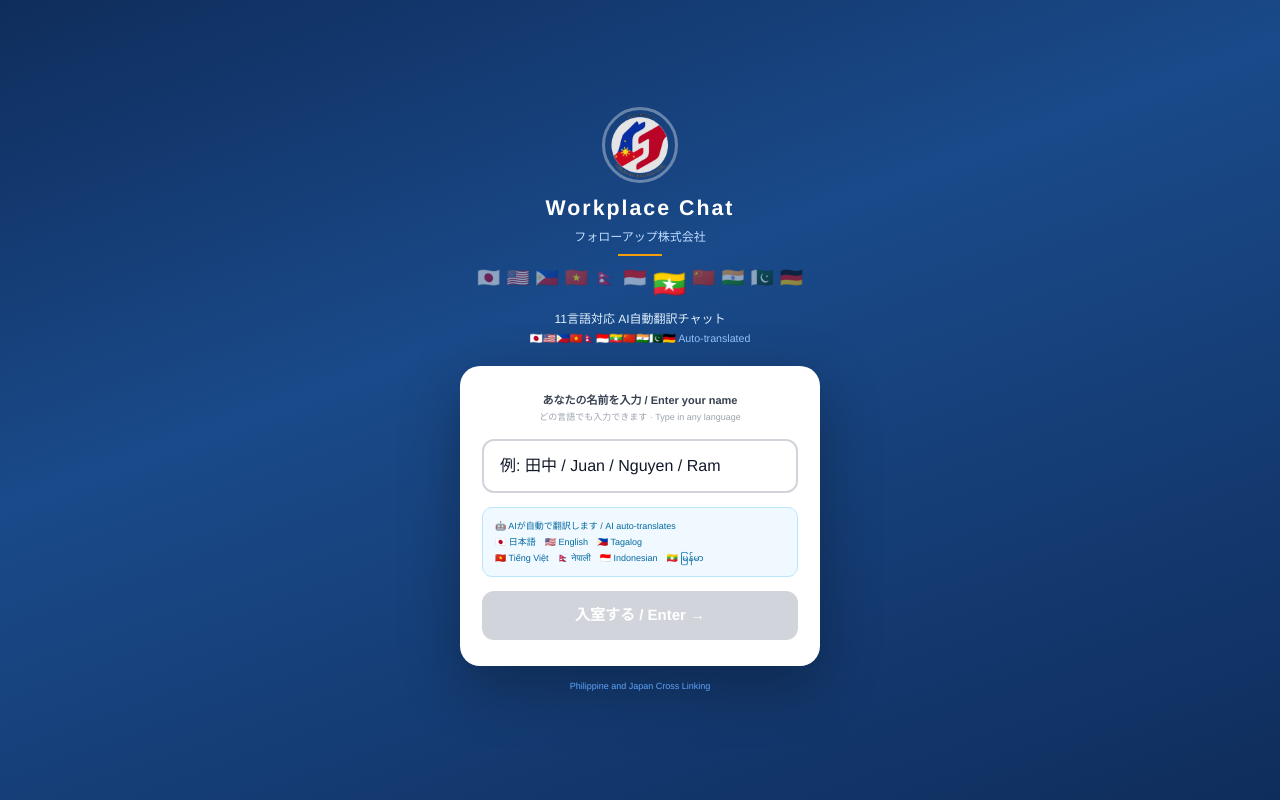
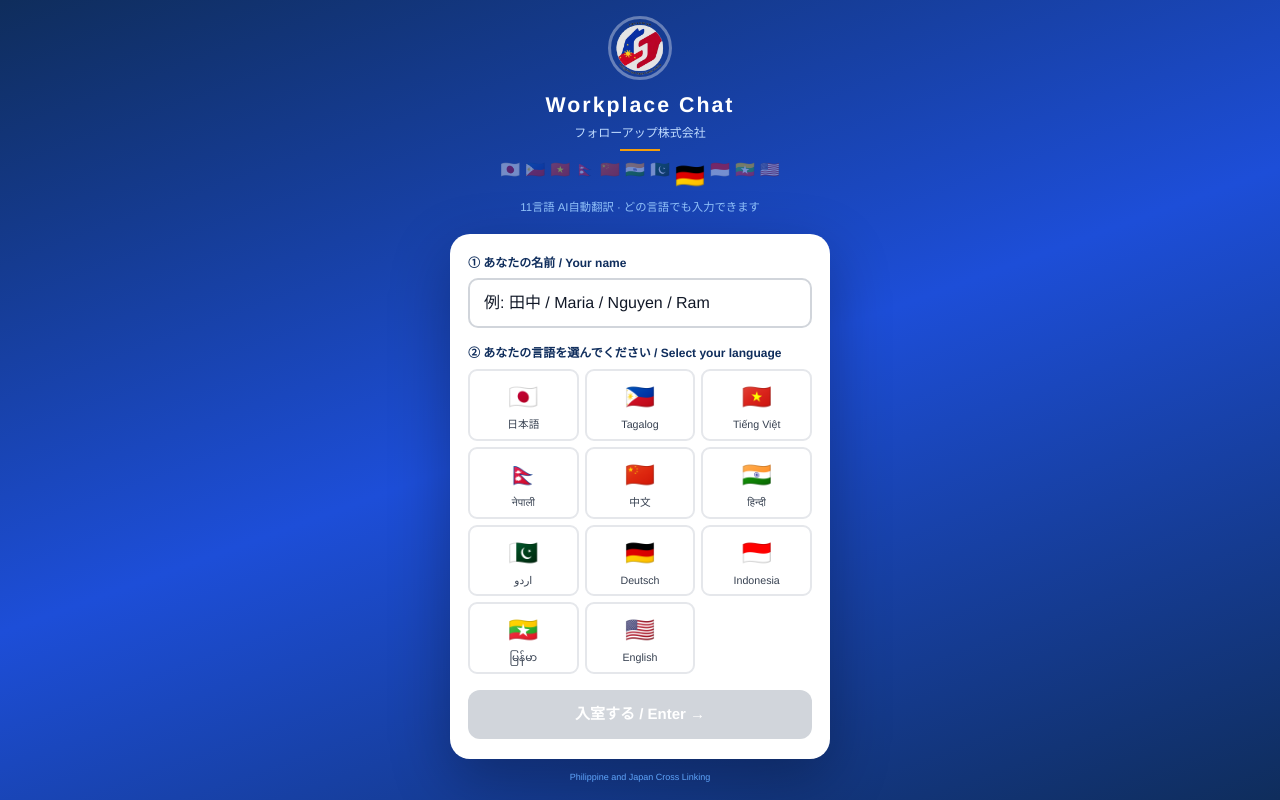
Before and after one commit to followup-anhome/workplace-chat, a Next.js app: page / in a window 1280 px wide. Built offline with nearby package versions, Linux system fonts and the light colour scheme; no server answers.

Commit message:
feat: personal language selection for demo version - 11 languages, each user sees own language

```diff
--- a/app/page.tsx
+++ b/app/page.tsx
@@ -1,41 +1,19 @@
 "use client";
-/* eslint-disable react-hooks/exhaustive-deps */
-import { useEffect, useState } from "react";
+import { useState } from "react";
+import NameSetup from "@/components/NameSetup";
+import RoomSelect from "@/components/RoomSelect";
 import Chat from "@/components/Chat";
-import RoomSelect from "@/components/RoomSelect";
-import NameSetup from "@/components/NameSetup";
-
-type Step = "loading" | "name" | "room" | "chat";
 
 export default function Home() {
-  const [step, setStep] = useState<Step>("loading");
-  const [name, setName] = useState("");
-  const [role, setRole] = useState<"jp" | "en">("jp");
-  const [room, setRoom] = useState("");
+  const [name, setName]     = useState("");
+  const [langCode, setLang] = useState("");
+  const [room, setRoom]     = useState("");
 
-  // eslint-disable-next-line react-hooks/rules-of-hooks
-  useEffect(() => {
-    const savedName = localStorage.getItem("wc_name") ?? "";
-    const savedRole = (localStorage.getItem("wc_role") ?? "jp") as "jp" | "en";
-    setName(savedName);
-    setRole(savedRole);
-    setStep(savedName ? "room" : "name");
-  // eslint-disable-next-line react-hooks/set-state-in-effect
-  }, []); // eslint-disable-line react-hooks/set-state-in-effect
-
-  if (step === "loading") return null;
-
-  if (step === "name") return (
-    <NameSetup onDone={(n, r) => {
-      localStorage.setItem("wc_name", n);
-      localStorage.setItem("wc_role", r);
-      setName(n); setRole(r); setStep("room");
-    }} />
-  );
-
-  if (step === "room") return (
-    <RoomSelect name={name} onSelect={(r) => { setRoom(r); setStep("chat"); }} />
-  );
-
-  return <Chat name={name} role={role} room={room} onBack={() => setStep("room")} />;
+  if (!name || !langCode) {
+    return <NameSetup onDone={(n, l) => { setName(n); setLang(l); }} />;
+  }
+  if (!room) {
+    return <RoomSelect name={name} langCode={langCode} onSelect={setRoom} />;
+  }
+  return <Chat name={name} langCode={langCode} room={room} onBack={() => setRoom("")} />;
 }
--- a/components/Chat.tsx
+++ b/components/Chat.tsx
@@ -1,6 +1,7 @@
 "use client";
 import { useEffect, useRef, useState } from "react";
 import { createClient } from "@supabase/supabase-js";
+import { LANGUAGES } from "./NameSetup";
 
 const supabase = createClient(
   process.env.NEXT_PUBLIC_SUPABASE_URL!,
@@ -10,13 +11,11 @@
 type Message = {
   id: string;
   sender: string;
-  role: "jp" | "en";
+  lang_code: string;
   original: string;
   translation: string;
   created_at: string;
 };
-
-type Translations = { ja?: string; en?: string; detected?: string };
 
 const ROOM_LABELS: Record<string, string> = {
   "genba-a":   "🏗️ 現場A / Site A",
@@ -25,51 +24,41 @@
   "kaigo":     "🤝 介護 / Care",
   "factory":   "🏭 工場 / Factory",
   "jimu":      "🏢 事務所 / Office",
-  "demo-room": "🌐 DEMOルーム / Demo Room",
+  "demo-room": "🌐 DEMOルーム",
 };
 
-// 言語検出フラグ
-const LANG_FLAG: Record<string, string> = {
-  "Japanese": "🇯🇵", "English": "🇺🇸",
-  "Tagalog": "🇵🇭", "Filipino": "🇵🇭", "Taglish": "🇵🇭",
-  "Vietnamese": "🇻🇳", "Nepali": "🇳🇵",
-  "Indonesian": "🇮🇩", "Burmese": "🇲🇲", "Myanmar": "🇲🇲",
-};
-
-export default function Chat({ name, role, room, onBack }: {
-  name: string; role: "jp" | "en"; room: string; onBack: () => void;
+export default function Chat({ name, langCode, room, onBack }: {
+  name: string; langCode: string; room: string; onBack: () => void;
 }) {
   const [messages, setMessages] = useState<Message[]>([]);
-  const [input, setInput] = useState("");
-  const [sending, setSending] = useState(false);
-  const [online, setOnline] = useState(0);
-  const bottomRef = useRef<HTMLDivElement>(null);
+  const [input, setInput]       = useState("");
+  const [sending, setSending]   = useState(false);
+  const [online, setOnline]     = useState(0);
+  const bottomRef   = useRef<HTMLDivElement>(null);
   const textareaRef = useRef<HTMLTextAreaElement>(null);
+  const myLang = LANGUAGES.find(l => l.code === langCode);
 
   useEffect(() => {
     supabase.from("messages").select("*").eq("room", room)
-      .order("created_at", { ascending: true }).limit(50)
+      .order("created_at", { ascending: true }).limit(60)
       .then(({ data }) => { if (data) setMessages(data as Message[]); });
 
     const channel = supabase.channel(`room:${room}`)
       .on("postgres_changes", { event: "INSERT", schema: "public", table: "messages", filter: `room=eq.${room}` },
-        (payload) => {
-          setMessages(prev => {
-            if (prev.find(m => m.id === payload.new.id)) return prev;
-            return [...prev, payload.new as Message];
-          });
-        })
+        payload => setMessages(prev =>
+          prev.find(m => m.id === payload.new.id) ? prev : [...prev, payload.new as Message]
+        ))
       .on("postgres_changes", { event: "DELETE", schema: "public", table: "messages", filter: `room=eq.${room}` },
-        (payload) => setMessages(prev => prev.filter(m => m.id !== payload.old.id)))
+        payload => setMessages(prev => prev.filter(m => m.id !== payload.old.id)))
       .on("presence", { event: "sync" }, () => {
         setOnline(Object.keys(channel.presenceState()).length);
       })
-      .subscribe(async (status) => {
-        if (status === "SUBSCRIBED") await channel.track({ name, role });
+      .subscribe(async status => {
+        if (status === "SUBSCRIBED") await channel.track({ name, langCode });
       });
 
     return () => { supabase.removeChannel(channel); };
-  }, [room, name, role]);
+  }, [room, name, langCode]);
 
   useEffect(() => {
     bottomRef.current?.scrollIntoView({ behavior: "smooth" });
@@ -78,8 +67,7 @@
   const send = async () => {
     const text = input.trim();
     if (!text || sending) return;
-    setInput("");
-    setSending(true);
+    setInput(""); setSending(true);
     if (textareaRef.current) textareaRef.current.style.height = "auto";
 
     try {
@@ -89,36 +77,37 @@
         body: JSON.stringify({ text }),
       });
       const data = await res.json();
-      const translationStr = data.translations
-        ? JSON.stringify(data.translations)
-        : data.translated || "";
       await supabase.from("messages").insert({
-        room, sender: name, role,
+        room, sender: name,
+        lang_code: langCode,
+        role: "en",
         original: text,
-        translation: translationStr,
+        translation: data.translations ? JSON.stringify(data.translations) : "{}",
       });
     } catch (e) { console.error(e); }
     setSending(false);
-  };
-
-  const deleteMessage = async (id: string) => {
-    await supabase.from("messages").delete().eq("id", id);
-    setMessages(prev => prev.filter(m => m.id !== id));
   };
 
   const handleKey = (e: React.KeyboardEvent) => {
     if (e.key === "Enter" && !e.shiftKey) { e.preventDefault(); send(); }
   };
 
-  const parseTranslations = (msg: Message): Translations => {
-    try { return JSON.parse(msg.translation) as Translations; }
-    catch { return {}; }
+  const getMyTranslation = (msg: Message): string => {
+    try {
+      const t = JSON.parse(msg.translation);
+      if (msg.lang_code === langCode) return "";
+      return t[langCode] || t["en"] || "";
+    } catch { return ""; }
   };
 
-  const getFlag = (msg: Message) => {
-    const t = parseTranslations(msg);
-    if (t.detected && LANG_FLAG[t.detected]) return LANG_FLAG[t.detected];
-    return "💬";
+  const getSenderInfo = (msg: Message) => {
+    const l = LANGUAGES.find(l => l.code === msg.lang_code);
+    return { flag: l?.flag || "💬", label: l?.label || "" };
+  };
+
+  const deleteMessage = async (id: string) => {
+    await supabase.from("messages").delete().eq("id", id);
+    setMessages(prev => prev.filter(m => m.id !== id));
   };
 
   return (
@@ -132,13 +121,12 @@
             {ROOM_LABELS[room] || `🏷️ ${room}`}
           </div>
           <div style={{ color: "#bfdbfe", fontSize: "10px" }}>
-            {name}
-            {online > 0 && <span style={{ marginLeft: "7px", color: "#86efac" }}>● {online}人オンライン</span>}
+            {myLang?.flag} {name}（{myLang?.label}）
+            {online > 0 && <span style={{ marginLeft: "7px", color: "#86efac" }}>● {online}人</span>}
           </div>
         </div>
-        {/* 7言語バッジ */}
-        <div style={{ fontSize: "10px", background: "rgba(255,255,255,0.12)", borderRadius: "8px", padding: "3px 8px", color: "#bfdbfe", whiteSpace: "nowrap" }}>
-          🇯🇵🇺🇸🇵🇭🇻🇳🇳🇵🇮🇩🇲🇲🇨🇳🇮🇳🇵🇰🇩🇪
+        <div style={{ fontSize: "9px", background: "rgba(255,255,255,0.12)", borderRadius: "7px", padding: "3px 8px", color: "#bfdbfe", whiteSpace: "nowrap" }}>
+          {myLang?.flag} で表示中
         </div>
       </div>
 
@@ -146,28 +134,28 @@
       <div style={{ flex: 1, overflowY: "auto", padding: "12px", display: "flex", flexDirection: "column", gap: "12px" }}>
         {messages.length === 0 && (
           <div style={{ textAlign: "center", color: "#9ca3af", fontSize: "12px", marginTop: "30px" }}>
-            <div style={{ fontSize: "28px", marginBottom: "6px" }}>💬</div>
-            <p>どの言語でもメッセージを送れます</p>
-            <p style={{ fontSize: "10px", marginTop: "3px", lineHeight: "1.8" }}>
-              🇯🇵 日本語 · 🇺🇸 English · 🇵🇭 Tagalog<br/>
-              🇻🇳 Việt · 🇳🇵 नेपाली · 🇮🇩 Indonesia · 🇲🇲 မြန်မာ
+            <div style={{ fontSize: "28px", marginBottom: "8px" }}>💬</div>
+            <p>あなたの言語でメッセージを送れます</p>
+            <p style={{ fontSize: "10px", marginTop: "4px", color: "#bfdbfe" }}>
+              {myLang?.flag} {myLang?.label} で表示されます
             </p>
           </div>
         )}
 
         {messages.map(msg => {
           const isMe = msg.sender === name;
-          const t = parseTranslations(msg);
-          const flag = getFlag(msg);
+          const myTranslation = getMyTranslation(msg);
+          const { flag, label } = getSenderInfo(msg);
 
           return (
             <div key={msg.id} style={{
               display: "flex", flexDirection: "column", gap: "3px",
               maxWidth: "85%", alignSelf: isMe ? "flex-end" : "flex-start",
-              alignItems: isMe ? "flex-end" : "flex-start"
+              alignItems: isMe ? "flex-end" : "flex-start",
             }}>
               <span style={{ fontSize: "10px", color: "#9ca3af", padding: "0 4px" }}>
                 {flag} {msg.sender}
+                {!isMe && <span style={{ fontSize: "9px", color: "#bfdbfe", marginLeft: "4px" }}>({label})</span>}
               </span>
 
               <div style={{ display: "flex", alignItems: "flex-start", gap: "5px", flexDirection: isMe ? "row-reverse" : "row" }}>
@@ -189,15 +177,18 @@
                 )}
               </div>
 
-              {/* 翻訳表示：日本語 + 英語 */}
-              {(t.ja || t.en) && (
+              {/* 自分の母国語で翻訳表示 */}
+              {!isMe && myTranslation && (
                 <div style={{
-                  fontSize: "11px", color: "#374151", backgroundColor: "#e5e7eb",
-                  borderRadius: "10px", padding: "5px 10px", lineHeight: "1.7",
-                  wordBreak: "break-word", maxWidth: "100%",
+                  fontSize: "12px", color: "#374151",
+                  backgroundColor: "#dbeafe", border: "1px solid #bfdbfe",
+                  borderRadius: "10px", padding: "6px 11px",
+                  lineHeight: "1.6", wordBreak: "break-word", maxWidth: "100%",
                 }}>
-                  {t.ja && msg.original !== t.ja && <div>🇯🇵 {t.ja}</div>}
-                  {t.en && msg.original !== t.en && <div>🇺🇸 {t.en}</div>}
+                  <span style={{ fontSize: "10px", color: "#1d4ed8", fontWeight: 700 }}>
+                    {myLang?.flag} {myLang?.label}
+                  </span>
+                  <div style={{ marginTop: "2px" }}>{myTranslation}</div>
                 </div>
               )}
             </div>
@@ -209,6 +200,10 @@
       {/* Input */}
       <div style={{ backgroundColor: "white", borderTop: "1px solid #e5e7eb", padding: "10px 14px", flexShrink: 0 }}>
         <div style={{ display: "flex", gap: "8px", alignItems: "flex-end" }}>
+          <div style={{ position: "relative", flex: 1 }}>
+            <div style={{ position: "absolute", top: "10px", left: "12px", fontSize: "14px", pointerEvents: "none" }}>
+              {myLang?.flag}
+            </div>
             <textarea
               ref={textareaRef}
               value={input}
@@ -218,16 +213,17 @@
                 e.currentTarget.style.height = Math.min(e.currentTarget.scrollHeight, 120) + "px";
               }}
               onKeyDown={handleKey}
-            placeholder="🇯🇵🇺🇸🇵🇭🇻🇳🇳🇵🇮🇩🇲🇲🇨🇳🇮🇳🇵🇰🇩🇪 どの言語でも入力できます"
+              placeholder={`${myLang?.label}で入力 / Type in ${myLang?.label}`}
               rows={1}
               style={{
-              flex: 1, resize: "none", borderRadius: "20px",
-              border: "2px solid #d1d5db", padding: "10px 16px",
+                width: "100%", resize: "none", borderRadius: "20px",
+                border: "2px solid #d1d5db", padding: "10px 16px 10px 34px",
                 fontSize: "14px", color: "#111827", backgroundColor: "white",
-              outline: "none", fontFamily: "inherit", minWidth: 0,
+                outline: "none", fontFamily: "inherit", boxSizing: "border-box",
                 WebkitTextFillColor: "#111827",
               }}
             />
+          </div>
           <button
             onClick={send}
             disabled={sending || !input.trim()}
@@ -244,7 +240,7 @@
           </button>
         </div>
         <p style={{ fontSize: "8.5px", color: "#9ca3af", textAlign: "center", marginTop: "4px" }}>
-          11言語 AI自動翻訳 · Powered by Claude AI
+          11言語 AI自動翻訳 · Powered by Claude AI · フォローアップ株式会社
         </p>
       </div>
     </div>
--- a/components/NameSetup.tsx
+++ b/components/NameSetup.tsx
@@ -1,81 +1,92 @@
 "use client";
-import { useState } from "react";
+import { useState, useEffect } from "react";
 import Image from "next/image";
 
-const FLAGS = ["🇯🇵","🇺🇸","🇵🇭","🇻🇳","🇳🇵","🇮🇩","🇲🇲","🇨🇳","🇮🇳","🇵🇰","🇩🇪"];
+export const LANGUAGES = [
+  { code: "ja", label: "日本語",       flag: "🇯🇵", name: "日本" },
+  { code: "tl", label: "Tagalog",      flag: "🇵🇭", name: "Philippines" },
+  { code: "vi", label: "Tiếng Việt",   flag: "🇻🇳", name: "Việt Nam" },
+  { code: "ne", label: "नेपाली",        flag: "🇳🇵", name: "Nepal" },
+  { code: "zh", label: "中文",          flag: "🇨🇳", name: "中国" },
+  { code: "hi", label: "हिन्दी",         flag: "🇮🇳", name: "India" },
+  { code: "ur", label: "اردو",          flag: "🇵🇰", name: "Pakistan" },
+  { code: "de", label: "Deutsch",      flag: "🇩🇪", name: "Deutschland" },
+  { code: "id", label: "Indonesia",    flag: "🇮🇩", name: "Indonesia" },
+  { code: "my", label: "မြန်မာ",         flag: "🇲🇲", name: "Myanmar" },
+  { code: "en", label: "English",      flag: "🇺🇸", name: "English" },
+];
 
-export default function NameSetup({ onDone }: { onDone: (name: string, role: "jp" | "en") => void }) {
+export default function NameSetup({ onDone }: {
+  onDone: (name: string, langCode: string) => void
+}) {
   const [name, setName] = useState("");
+  const [lang, setLang] = useState("");
   const [frame, setFrame] = useState(0);
 
-  // フラグのアニメーション用
-  useState(() => {
-    const id = setInterval(() => setFrame(f => (f + 1) % FLAGS.length), 800);
+  useEffect(() => {
+    const id = setInterval(() => setFrame(f => (f + 1) % LANGUAGES.length), 700);
     return () => clearInterval(id);
-  });
+  }, []);
+
+  const canEnter = name.trim() && lang;
+  const selected = LANGUAGES.find(l => l.code === lang);
 
   return (
     <div style={{
       minHeight: "100dvh",
-      background: "linear-gradient(160deg, #0f2d5c 0%, #1a4a8a 40%, #0f2d5c 100%)",
+      background: "linear-gradient(160deg, #0f2d5c 0%, #1d4ed8 50%, #0f2d5c 100%)",
       display: "flex", flexDirection: "column", alignItems: "center", justifyContent: "center", padding: "16px"
     }}>
 
-      {/* Header */}
-      <div style={{ textAlign: "center", marginBottom: "20px" }}>
+      {/* ヘッダー */}
+      <div style={{ textAlign: "center", marginBottom: "18px" }}>
         <div style={{ display: "flex", justifyContent: "center", marginBottom: "10px" }}>
-          <Image src="/followup-logo.png" alt="Follow Up" width={76} height={76}
+          <Image src="/followup-logo.png" alt="Follow Up" width={64} height={64}
             style={{ borderRadius: "50%", border: "3px solid rgba(255,255,255,0.35)" }} />
         </div>
         <div style={{ fontSize: "16pt", fontWeight: 900, color: "white", fontFamily: "Helvetica, sans-serif", letterSpacing: "2px" }}>
           Workplace Chat
         </div>
-        <div style={{ fontSize: "9pt", color: "#bfdbfe", fontFamily: "Helvetica, sans-serif", marginTop: "3px" }}>
+        <div style={{ fontSize: "9pt", color: "#bfdbfe", fontFamily: "Helvetica, sans-serif", marginTop: "2px" }}>
           フォローアップ株式会社
         </div>
-        <div style={{ width: "44px", height: "2px", background: "#f59e0b", margin: "8px auto" }}></div>
-        {/* 7言語フラグ表示 */}
-        <div style={{ display: "flex", justifyContent: "center", gap: "6px", marginBottom: "6px" }}>
-          {FLAGS.map((flag, i) => (
+        <div style={{ width: "40px", height: "2px", background: "#f59e0b", margin: "7px auto" }}></div>
+
+        {/* フラグアニメーション */}
+        <div style={{ display: "flex", justifyContent: "center", gap: "5px", marginBottom: "5px" }}>
+          {LANGUAGES.map((l, i) => (
             <span key={i} style={{
-              fontSize: i === frame % FLAGS.length ? "20pt" : "14pt",
+              fontSize: i === frame ? "18pt" : "12pt",
               transition: "font-size 0.3s",
-              opacity: i === frame % FLAGS.length ? 1 : 0.5,
-            }}>{flag}</span>
+              opacity: i === frame ? 1 : 0.4,
+            }}>{l.flag}</span>
           ))}
         </div>
-        <div style={{ fontSize: "9pt", color: "#e0f2fe", fontFamily: "Helvetica, sans-serif" }}>
-          11言語対応 AI自動翻訳チャット
-        </div>
-        <div style={{ fontSize: "8pt", color: "#93c5fd", fontFamily: "Helvetica, sans-serif", marginTop: "2px" }}>
-          🇯🇵🇺🇸🇵🇭🇻🇳🇳🇵🇮🇩🇲🇲🇨🇳🇮🇳🇵🇰🇩🇪 Auto-translated
+        <div style={{ fontSize: "8.5pt", color: "#93c5fd", fontFamily: "Helvetica, sans-serif" }}>
+          11言語 AI自動翻訳 · どの言語でも入力できます
         </div>
       </div>
 
-      {/* Card */}
+      {/* カード */}
       <div style={{
-        backgroundColor: "white", borderRadius: "20px", padding: "26px 22px",
-        width: "100%", maxWidth: "360px", boxShadow: "0 20px 60px rgba(0,0,0,0.3)"
+        backgroundColor: "white", borderRadius: "20px", padding: "20px 18px",
+        width: "100%", maxWidth: "380px", boxShadow: "0 20px 60px rgba(0,0,0,0.3)"
       }}>
-        <div style={{ textAlign: "center", marginBottom: "14px" }}>
-          <p style={{ fontSize: "11px", color: "#374151", fontWeight: 600, fontFamily: "Helvetica, sans-serif" }}>
-            あなたの名前を入力 / Enter your name
-          </p>
-          <p style={{ fontSize: "9px", color: "#9ca3af", fontFamily: "Helvetica, sans-serif", marginTop: "3px" }}>
-            どの言語でも入力できます · Type in any language
-          </p>
-        </div>
 
-        <div style={{ marginBottom: "14px" }}>
+        {/* STEP 1: 名前 */}
+        <div style={{ marginBottom: "16px" }}>
+          <div style={{ fontSize: "9pt", fontWeight: 700, color: "#0f2d5c", fontFamily: "Helvetica, sans-serif", marginBottom: "6px" }}>
+            ① あなたの名前 / Your name
+          </div>
           <input
             type="text"
             value={name}
             onChange={e => setName(e.target.value)}
-            onKeyDown={e => e.key === "Enter" && name.trim() && onDone(name.trim(), "jp")}
-            placeholder="例: 田中 / Juan / Nguyen / Ram"
+            onKeyDown={e => e.key === "Enter" && canEnter && onDone(name.trim(), lang)}
+            placeholder="例: 田中 / Maria / Nguyen / Ram"
             autoFocus
             style={{
-              width: "100%", padding: "13px 16px", borderRadius: "12px",
+              width: "100%", padding: "11px 14px", borderRadius: "10px",
               border: "2px solid #d1d5db", fontSize: "16px", color: "#111827",
               backgroundColor: "white", outline: "none", boxSizing: "border-box",
               WebkitTextFillColor: "#111827", fontFamily: "Helvetica, sans-serif",
@@ -83,27 +94,57 @@
           />
         </div>
 
-        {/* 7言語説明 */}
-        <div style={{
-          backgroundColor: "#f0f9ff", borderRadius: "10px", padding: "10px 12px",
-          marginBottom: "14px", border: "1px solid #bae6fd"
-        }}>
-          <p style={{ fontSize: "9px", color: "#0369a1", fontFamily: "Helvetica, sans-serif", lineHeight: "1.8", margin: 0 }}>
-            🤖 AIが自動で翻訳します / AI auto-translates<br/>
-            🇯🇵 日本語　🇺🇸 English　🇵🇭 Tagalog<br/>
-            🇻🇳 Tiếng Việt　🇳🇵 नेपाली　🇮🇩 Indonesian　🇲🇲 မြန်မာ
-          </p>
+        {/* STEP 2: 母国語選択 */}
+        <div style={{ marginBottom: "16px" }}>
+          <div style={{ fontSize: "9pt", fontWeight: 700, color: "#0f2d5c", fontFamily: "Helvetica, sans-serif", marginBottom: "7px" }}>
+            ② あなたの言語を選んでください / Select your language
+          </div>
+          <div style={{ display: "grid", gridTemplateColumns: "1fr 1fr 1fr", gap: "6px" }}>
+            {LANGUAGES.map(l => (
+              <button
+                key={l.code}
+                onClick={() => setLang(l.code)}
+                style={{
+                  padding: "8px 4px", borderRadius: "9px", cursor: "pointer",
+                  border: `2px solid ${lang === l.code ? "#1d4ed8" : "#e5e7eb"}`,
+                  background: lang === l.code ? "linear-gradient(135deg, #eff6ff, #dbeafe)" : "white",
+                  display: "flex", flexDirection: "column", alignItems: "center", gap: "3px",
+                }}
+              >
+                <span style={{ fontSize: "18pt" }}>{l.flag}</span>
+                <span style={{ fontSize: "8pt", fontWeight: lang === l.code ? 700 : 500,
+                  color: lang === l.code ? "#0f2d5c" : "#374151",
+                  fontFamily: "Helvetica, sans-serif", lineHeight: 1.2, textAlign: "center" }}>
+                  {l.label}
+                </span>
+              </button>
+            ))}
+          </div>
         </div>
 
+        {/* 選択確認 */}
+        {selected && (
+          <div style={{
+            backgroundColor: "#eff6ff", borderRadius: "8px", padding: "7px 12px",
+            marginBottom: "12px", border: "1px solid #bfdbfe", textAlign: "center"
+          }}>
+            <span style={{ fontSize: "15pt" }}>{selected.flag}</span>
+            <span style={{ fontSize: "9pt", color: "#0f2d5c", fontWeight: 700,
+              marginLeft: "6px", fontFamily: "Helvetica, sans-serif" }}>
+              {selected.label}　で表示します
+            </span>
+          </div>
+        )}
+
         <button
-          onClick={() => name.trim() && onDone(name.trim(), "jp")}
-          disabled={!name.trim()}
+          onClick={() => canEnter && onDone(name.trim(), lang)}
+          disabled={!canEnter}
           style={{
             width: "100%", padding: "13px",
-            background: name.trim() ? "linear-gradient(135deg, #1d4ed8, #0f2d5c)" : "#d1d5db",
+            background: canEnter ? "linear-gradient(135deg, #1d4ed8, #0f2d5c)" : "#d1d5db",
             color: "white", border: "none", borderRadius: "12px",
             fontSize: "15px", fontWeight: 700,
-            cursor: name.trim() ? "pointer" : "not-allowed",
+            cursor: canEnter ? "pointer" : "not-allowed",
             fontFamily: "Helvetica, sans-serif",
           }}
         >
@@ -111,7 +152,7 @@
         </button>
       </div>
 
-      <div style={{ marginTop: "14px", textAlign: "center" }}>
+      <div style={{ marginTop: "12px", textAlign: "center" }}>
         <p style={{ fontSize: "9px", color: "#60a5fa", fontFamily: "Helvetica, sans-serif", margin: 0 }}>
           Philippine and Japan Cross Linking
         </p>
```
Also changed, not shown: app/api/translate/route.ts (+19 -23 lines), components/RoomSelect.tsx (+21 -22 lines). Lines whose indentation alone changed are shown as unchanged.
